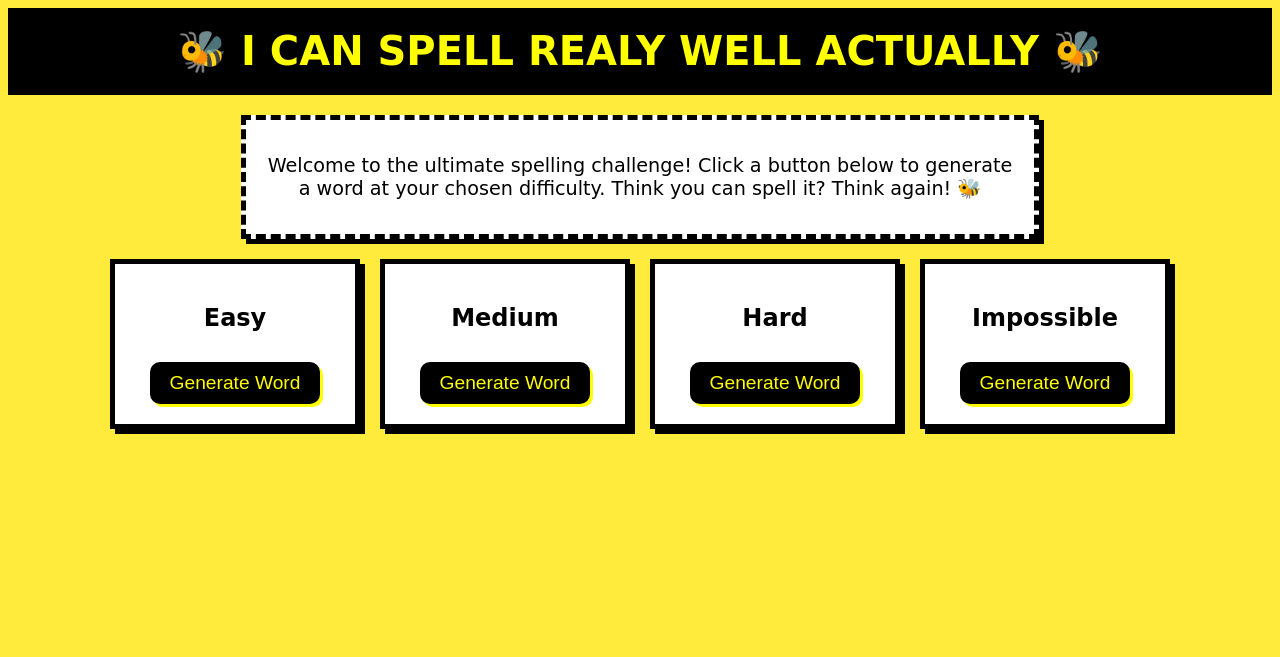
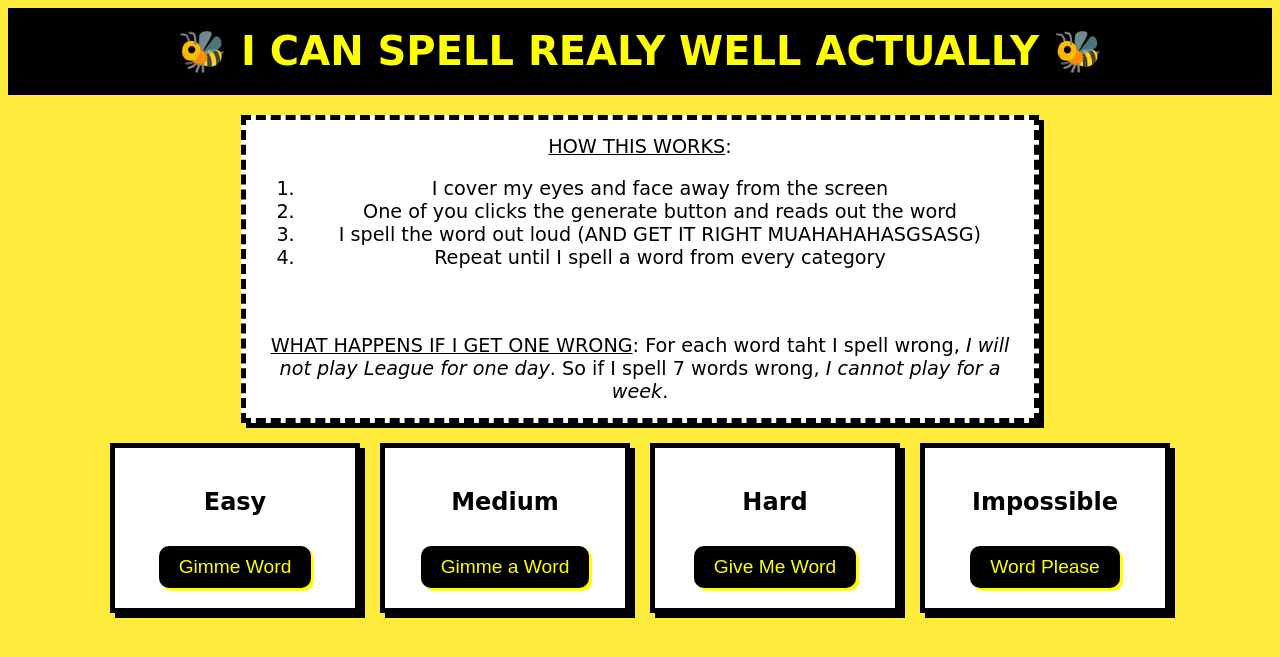
Before and after one commit to devinponciano/devin.com, a Jekyll site: the page built from _posts/2024-04-01-Spelling_Bee_Page.md, in a window 1280 px wide. Shown: the top 657 px of the page. Built offline with Jekyll 4.4.1, drawn with Linux system fonts in a browser that asks for light colours.

Commit message:
how does this look

```diff
--- a/_posts/2024-04-01-Spelling_Bee_Page.md
+++ b/_posts/2024-04-01-Spelling_Bee_Page.md
@@ -10,7 +10,7 @@ permalink: /spelling_bee
 <head>
     <meta charset="UTF-8">
     <meta name="viewport" content="width=device-width, initial-scale=1.0">
-    <title>Bee-ware: The Spelling Challenge</title>
+    <title>PRESENTATION SPELLING BEE</title>
     <style>
         body {
             background-color: #ffeb3b;
@@ -70,24 +70,37 @@ permalink: /spelling_bee
 <body>
     <h1>🐝 I CAN SPELL REALY WELL ACTUALLY 🐝</h1>
     <div class="instructions">
-        <p>Welcome to the ultimate spelling challenge! Click a button below to generate a word at your chosen difficulty. Think you can spell it? Think again! 🐝</p>
+        <div>
+            <u>HOW THIS WORKS</u>:
+            <br>
+            <ol>
+                <li>I cover my eyes and face away from the screen</li>
+                <li>One of you clicks the generate button and reads out the word</li>
+                <li>I spell the word out loud (AND GET IT RIGHT MUAHAHAHASGSASG)</li>
+                <li>Repeat until I spell a word from every category</li>
+            </ol>
+            <br>
+            <br>
+            <u>WHAT HAPPENS IF I GET ONE WRONG</u>:
+            For each word taht I spell wrong, <em>I will not play League for one day</em>. So if I spell 7 words wrong, <em>I cannot play for a week</em>.
+        </div>
     </div>
     <div class="sections-container">
         <div class="section">
             <h2>Easy</h2>
-            <button>Generate Word</button>
+            <button>Gimme Word</button>
         </div>
         <div class="section">
             <h2>Medium</h2>
-            <button>Generate Word</button>
+            <button>Gimme a Word</button>
         </div>
         <div class="section">
             <h2>Hard</h2>
-            <button>Generate Word</button>
+            <button>Give Me Word</button>
         </div>
         <div class="section">
             <h2>Impossible</h2>
-            <button>Generate Word</button>
+            <button>Word Please</button>
         </div>
     </div>
 </body>
```
